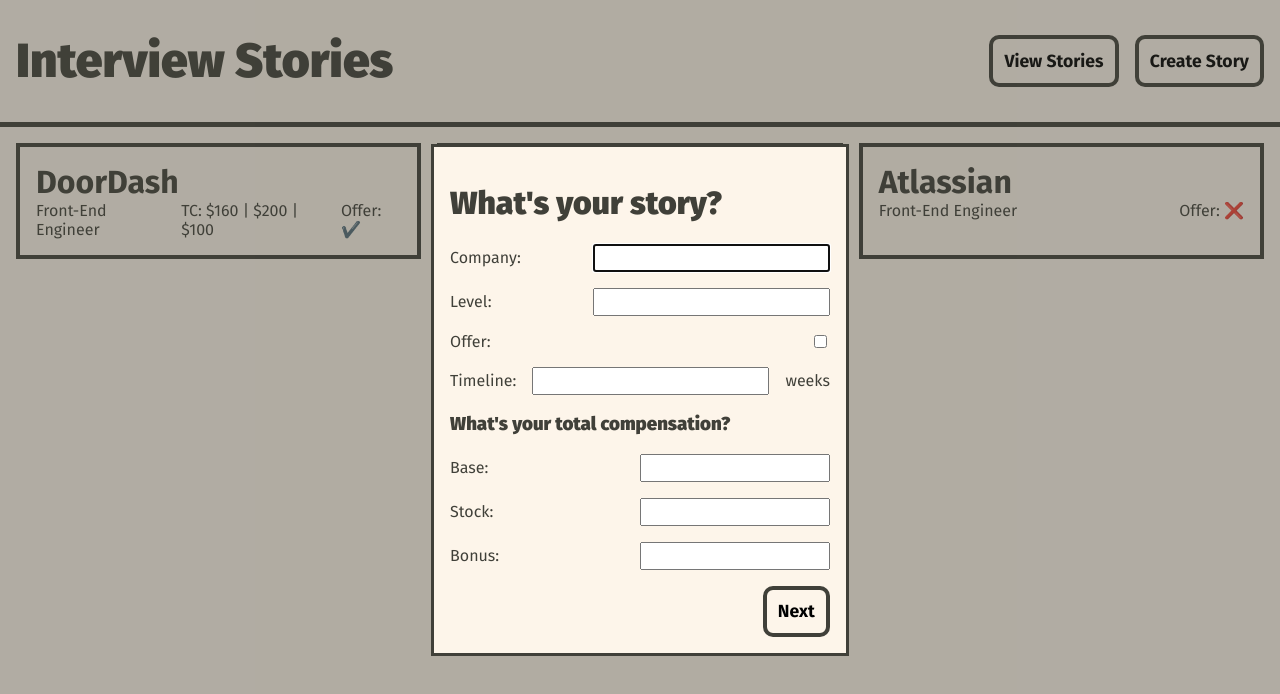
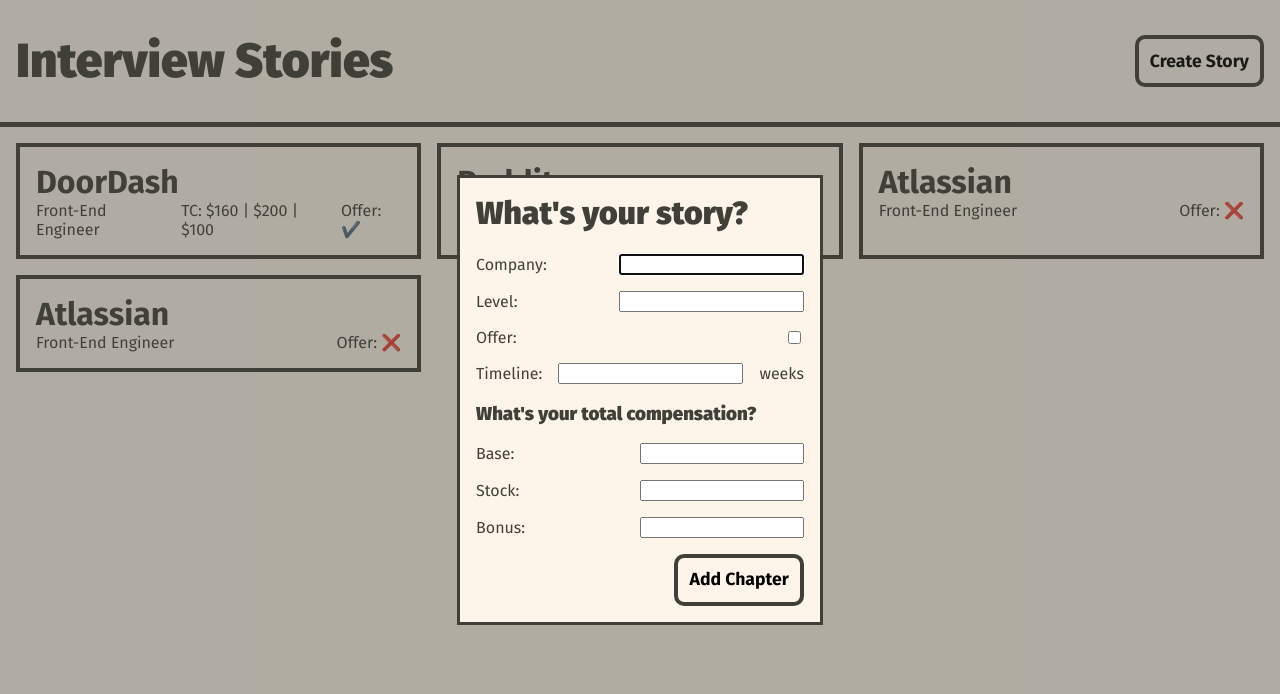
Before and after one commit to User5842/interview-stories, a Next.js app: page / in a window 1280 px wide. Both pictures are taken after a click on the button "Create Story". Shown: the top 694 px of the page. Built offline with nearby package versions, Linux system fonts and the light colour scheme.

Commit message:
beginning to add chapters functionality and experimenting with context;

```diff
--- /dev/null
+++ b/components/Chapter/Chapter.module.css
@@ -0,0 +1,28 @@
+.chapter :is(input) {
+  font-family: "Fira Sans", sans-serif;
+  font-size: 18px;
+}
+
+.dialog__heading {
+  font-weight: 900;
+  margin-top: 0;
+}
+
+.dialog__label {
+  align-items: center;
+  display: flex;
+  justify-content: space-between;
+  gap: 1rem;
+  width: 100%;
+}
+
+.dialog__label + .dialog__label {
+  margin-top: 1rem;
+}
+
+.chapter__controls {
+  display: flex;
+  justify-content: space-between;
+  gap: 1rem;
+  margin-top: 1rem;
+}
--- /dev/null
+++ b/components/Chapter/Chapter.tsx
@@ -0,0 +1,37 @@
+import { FunctionComponent } from "react";
+
+import styles from "./Chapter.module.css";
+import { ChapterProps } from "./Chapter.props";
+
+import { Button } from "../../ui";
+
+const Chapter: FunctionComponent<ChapterProps> = ({
+  onAddClick,
+  onBackClick,
+  onDoneClick,
+}) => (
+  <div className={styles.chapter}>
+    <h1 className={styles.dialog__heading}>How&#39;d it go?</h1>
+    <label className={styles.dialog__label} htmlFor="type">
+      Type:
+      <select name="type" id="type">
+        <option value="">--Please choose an option--</option>
+        <option value="phone-screen">Phone Screen</option>
+        <option value="algo">Data Structures & Algorithms</option>
+        <option value="system-design">System Design</option>
+        <option value="behavioral">Behavioral / Values</option>
+      </select>
+    </label>
+    <label className={styles.dialog__label} htmlFor="details">
+      Details:
+      <textarea cols={30} name="details" rows={10}></textarea>
+    </label>
+    <div className={styles.chapter__controls}>
+      <Button onClick={onBackClick}>Back</Button>
+      <Button onClick={onAddClick}>Add Chapter</Button>
+      <Button onClick={onDoneClick}>Done</Button>
+    </div>
+  </div>
+);
+
+export default Chapter;
--- a/components/Header/Header.tsx
+++ b/components/Header/Header.tsx
@@ -1,4 +1,3 @@
-import Link from "next/link";
 import { useRef } from "react";
 
 import styles from "./Header.module.css";
@@ -26,9 +25,6 @@
       <header className={styles.header}>
         <h1 className={styles.header__heading}>Interview Stories</h1>
         <nav className={styles.header__controls}>
-          <Link href="/">
-            <a className={styles.header__control}>View Stories</a>
-          </Link>
           <Button onClick={onCreateStory}>Create Story</Button>
         </nav>
       </header>
--- a/components/Stories/Stories.tsx
+++ b/components/Stories/Stories.tsx
@@ -20,6 +20,7 @@
       position="Senior Front-End Engineer"
     />
     <Story company="Atlassian" offer={false} position="Front-End Engineer" />
+    <Story company="Atlassian" offer={false} position="Front-End Engineer" />
   </main>
 );
 
--- a/components/StoryCreate/StoryCreate.module.css
+++ b/components/StoryCreate/StoryCreate.module.css
@@ -1,10 +1,14 @@
+.dialog__form :is(select, textarea) {
+  font-family: "Fira Sans", sans-serif;
+  font-size: 18px;
+}
+
+h1.dialog__heading {
+  margin-top: 0;
+}
+
 .dialog__heading {
   font-weight: 900;
-}
-
-.dialog__form :is(input) {
-  font-family: "Fira Sans", sans-serif;
-  font-size: 18px;
 }
 
 .dialog__label,
--- a/components/StoryCreate/StoryCreate.tsx
+++ b/components/StoryCreate/StoryCreate.tsx
@@ -1,27 +1,65 @@
+import { useState } from "react";
+
 import styles from "./StoryCreate.module.css";
 
 import { Button } from "../../ui";
+import Chapter from "../Chapter/Chapter";
 
 const StoryCreate = () => {
-  return (
+  /**
+   * Represents the current chapter of the story.
+   */
+  const [chapter, setChapter] = useState(0);
+
+  /**
+   * Adds a chapter to the story.
+   * @returns {void}
+   */
+  const onAddClick = (): void => {
+    // Only add a new chapter if we're at the end of the story.
+    if (chapter !== story.length - 1) return;
+    setStory((currentStory) => [
+      ...currentStory,
+      <Chapter
+        onAddClick={onAddClick}
+        onBackClick={onBackClick}
+        key={chapter}
+      />,
+    ]);
+    setChapter((previousChapter) => previousChapter + 1);
+    console.log(chapter);
+  };
+
+  /**
+   * Goes back a chapter.
+   * @returns {void}
+   */
+  const onBackClick = (): void => {
+    setChapter((previousChapter) => previousChapter - 1);
+    console.log(chapter);
+  };
+
+  /**
+   * Represents the introduction of the story.
+   */
+  const intro = (
     <>
       <h1 className={styles.dialog__heading}>What&#39;s your story?</h1>
-      <form className={styles.dialog__form}>
       <label className={styles.dialog__label} htmlFor="company">
         Company:
-          <input id="company" type="text" required />
+        <input id="company" name="company" type="text" required />
       </label>
       <label className={styles.dialog__label} htmlFor="level">
         Level:
-          <input id="level" type="text" required />
+        <input id="level" name="level" type="text" required />
       </label>
       <label className={styles.dialog__label} htmlFor="offer">
         Offer:
-          <input id="offer" type="checkbox" required />
+        <input id="offer" name="offer" type="checkbox" />
       </label>
       <label className={styles.dialog__label} htmlFor="timeline">
         Timeline:
-          <input min={0} id="timeline" type="number" required />
+        <input min={0} id="timeline" name="timeline" type="number" required />
         weeks
       </label>
       <h3 className={styles.dialog__heading}>
@@ -30,23 +68,41 @@
       <div className={styles.dialog__compensations}>
         <label className={styles.dialog__compensation} htmlFor="base">
           Base:
-            <input min={0} id="base" type="number" required />
+          <input min={0} id="base" name="compensation" type="number" required />
         </label>
         <label className={styles.dialog__compensation} htmlFor="stock">
           Stock:
-            <input min={0} id="stock" type="number" required />
+          <input
+            min={0}
+            id="stock"
+            name="compensation"
+            type="number"
+            required
+          />
         </label>
         <label className={styles.dialog__compensation} htmlFor="bonus">
           Bonus:
-            <input min={0} id="bonus" type="number" required />
+          <input
+            min={0}
+            id="bonus"
+            name="compensation"
+            type="number"
+            required
+          />
         </label>
       </div>
       <div className={styles.dialog__controls}>
-          <Button>Next</Button>
+        <Button onClick={onAddClick}>Add Chapter</Button>
       </div>
-      </form>
     </>
   );
+
+  /**
+   * Represents the complete story.
+   */
+  const [story, setStory] = useState<JSX.Element[]>([intro]);
+
+  return <div className={styles.dialog__form}>{story[chapter]}</div>;
 };
 
 export default StoryCreate;
--- /dev/null
+++ b/store/context.ts
@@ -0,0 +1,5 @@
+import { createContext } from "react";
+
+const Context = createContext({});
+
+export default Context;
--- a/ui/Button/Button.tsx
+++ b/ui/Button/Button.tsx
@@ -4,10 +4,16 @@
 
 const Button: FunctionComponent<ButtonProps> = ({
   children,
+  disabled,
   onClick,
   type = "button",
 }) => (
-  <button className={styles.button} onClick={onClick} type={type}>
+  <button
+    className={styles.button}
+    disabled={disabled}
+    onClick={onClick}
+    type={type}
+  >
     {children}
   </button>
 );
```
Also changed, not shown: components/Chapter/Chapter.props.ts (added, +19 -0 lines), ui/Button/Button.props.ts (+7 -0 lines). Lines whose indentation alone changed are shown as unchanged.
